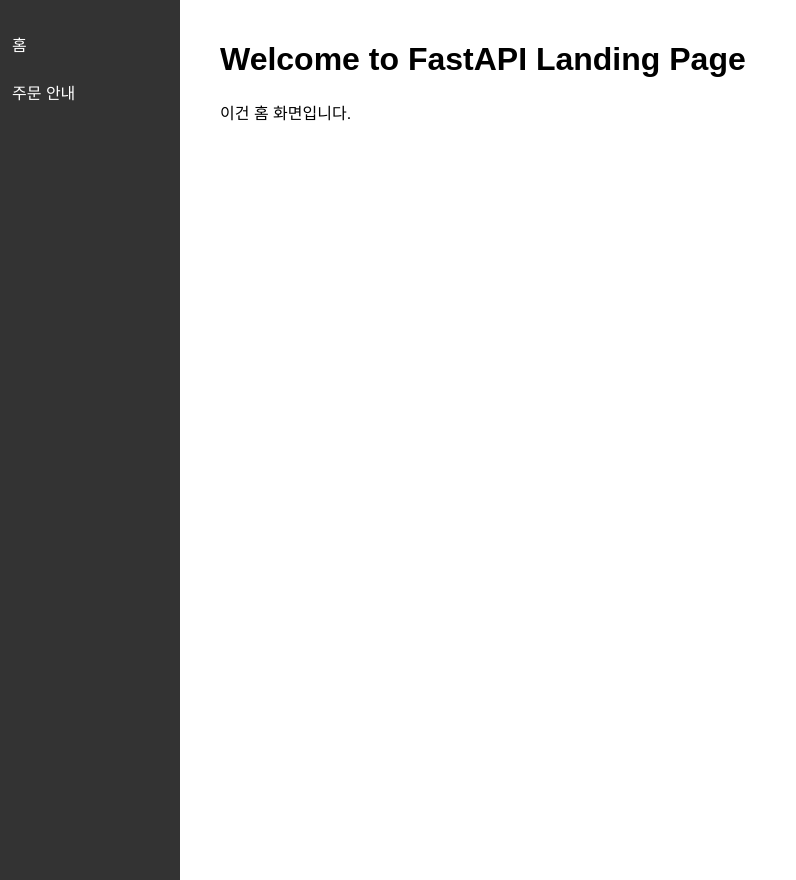
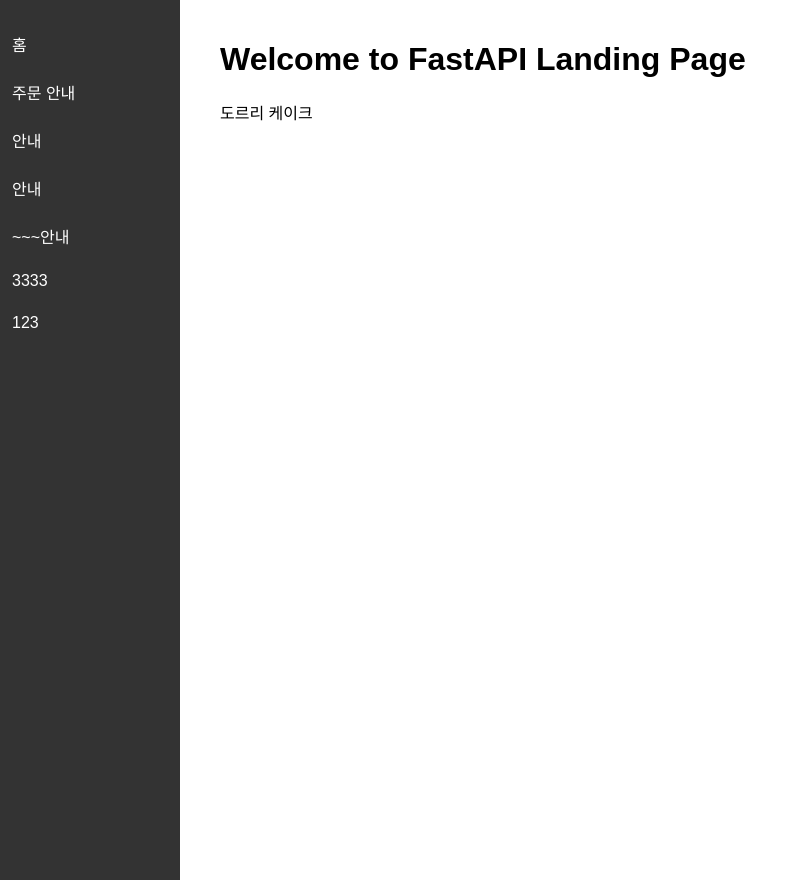
Before and after one commit to jweeeee/fast_test_dore, a FastAPI app: page / in a window 1280 px wide. Shown: the whole page, without its empty margins (0-796 px from the left). Run offline with FastAPI, Linux system fonts and the light colour scheme.

Commit message:
Update index.html

```diff
--- a/fastapi_webapp/templates/index.html
+++ b/fastapi_webapp/templates/index.html
@@ -2,17 +2,23 @@
 <html>
 <head>
     <meta charset="UTF-8">
-    <title>FastAPI Web</title>
+    <title>도르리 케이크</title>
     <link rel="stylesheet" href="/static/css/style.css">
 </head>
 <body>
     <div class="sidebar">
         <a href="/">홈</a>
         <a href="/order">주문 안내</a>
+        <a href="/order">안내</a>
+        <a href="/order">안내</a>
+        <a href="/order">~~~안내</a>
+        <a href="/order">3333</a>
+        <a href="/order">123</a>
+
     </div>
     <div class="content">
         <h1>Welcome to FastAPI Landing Page</h1>
-        <p>이건 홈 화면입니다.</p>
+        <p> 도르리 케이크 </p>
     </div>
 </body>
 </html>
```
